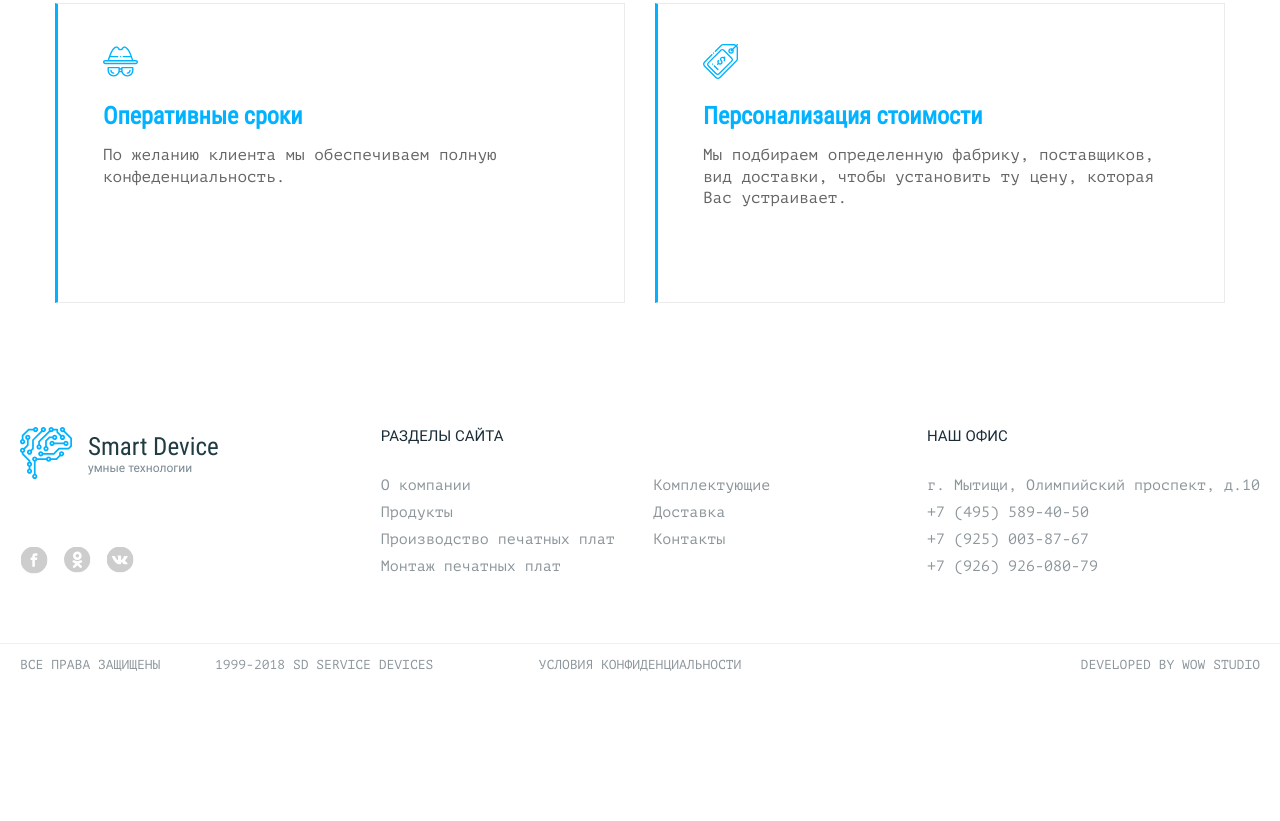
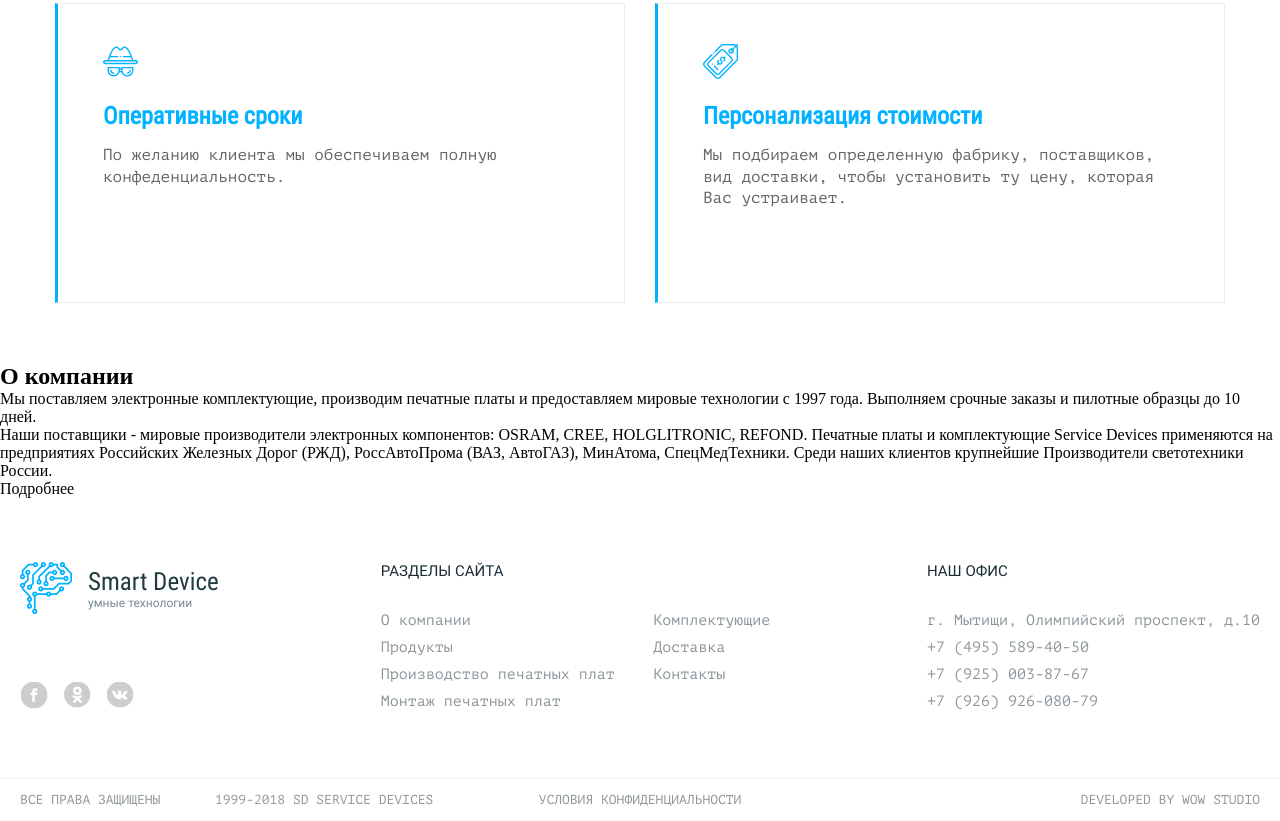
Before and after one commit to logist322/Smart-Device, a website: page source/index.html in a window 1280 px wide. Shown: the part 1321-2142 px from the top of the page. Before the commit the page ends 2007 px from the top, so only its background shows below. Drawn offline with nearby package versions, Linux system fonts and the light colour scheme; files that its build step writes are made by us from their sources; files whose address does not match are found by name.

Commit message:
Добавляет разметку блока о компании

```diff
--- a/source/index.html
+++ b/source/index.html
@@ -100,6 +100,18 @@
         </li>
       </ul>
     </section>
+
+    <section class="about">
+      <div class="about__container">
+        <h2 class="about__title">О компании</h2>
+
+        <p class="about__description">Мы поставляем электронные комплектующие, производим печатные платы и предоставляем мировые технологии с 1997 года. Выполняем срочные заказы и пилотные образцы до 10 дней.</p>
+
+        <p class="about__description">Наши поставщики - мировые производители электронных компонентов: OSRAM, CREE, HOLGLITRONIC, REFOND. Печатные платы и комплектующие Service Devices применяются на предприятиях Российских Железных Дорог (РЖД), РоссАвтоПрома (ВАЗ, АвтоГАЗ), МинАтома, СпецМедТехники. Среди наших клиентов крупнейшие Производители светотехники России.</p>
+
+        <a class="about__more" href="#">Подробнее</a>
+      </div>
+    </section>
   </main>
 
   <footer class="footer">
```
Also changed, not shown: build/img/2005@1x.png (added), build/img/2005@2x.png (added), build/index.html, source/img/2005@1x.png (added), source/img/2005@2x.png (added).
